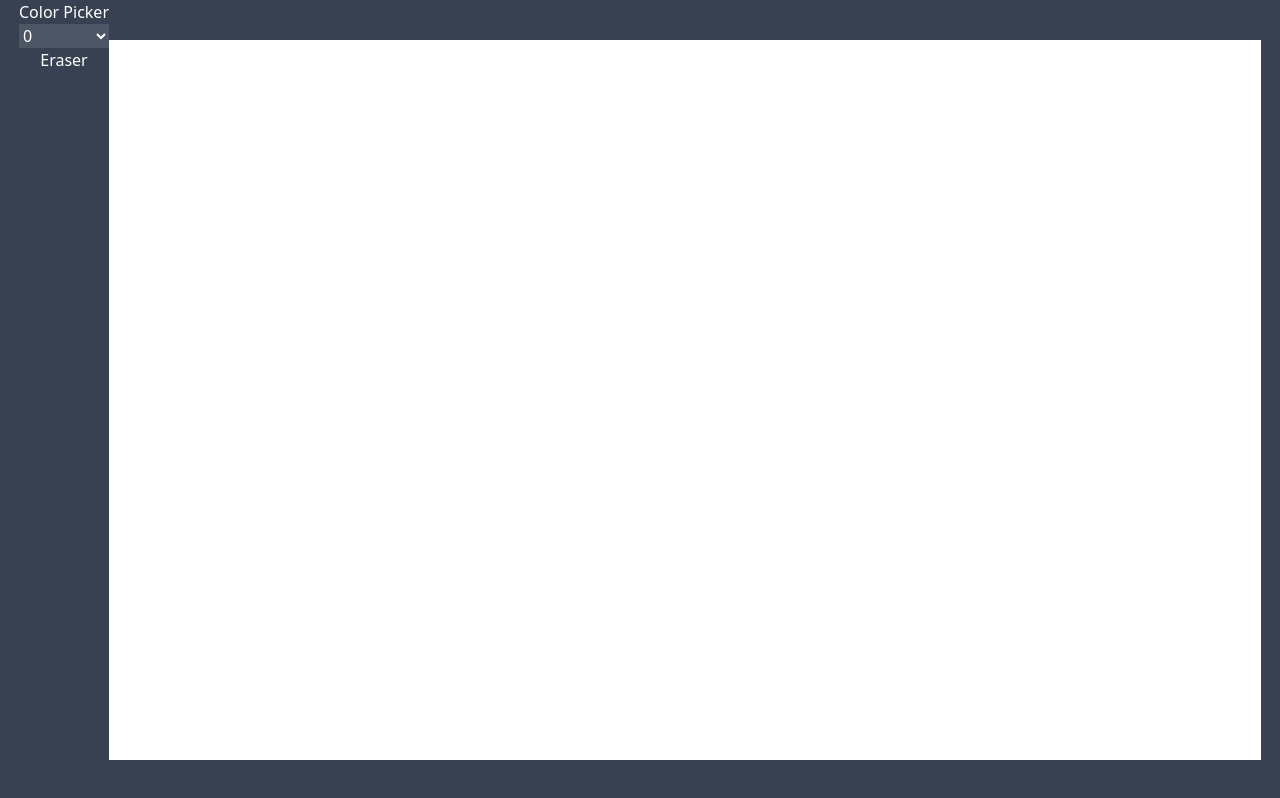
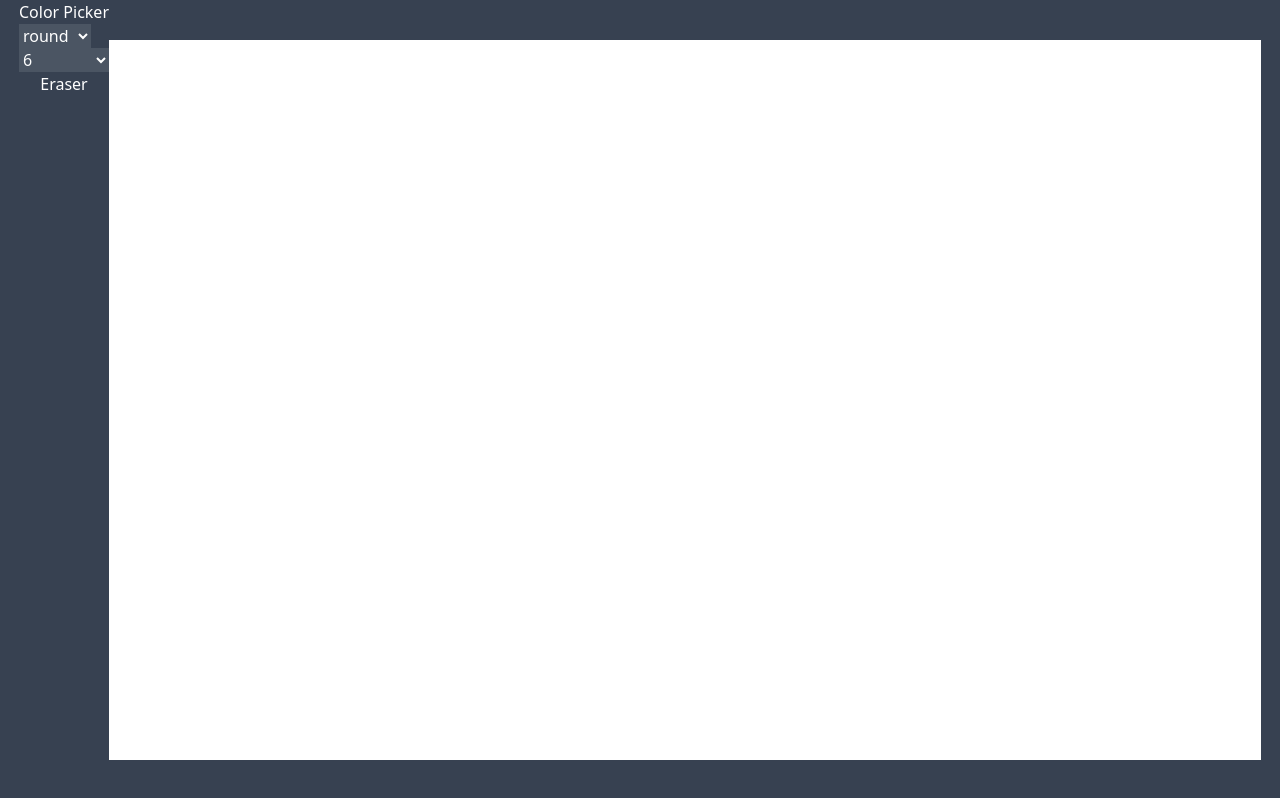
Before and after one commit to theolvq/paint-app-mintbean-hackathon, a Next.js app: page / in a window 1280 px wide. Built offline with nearby package versions, Linux system fonts and the light colour scheme.

Commit message:
added line cap picker, cursor also changes shape

```diff
--- a/components/Canvas.tsx
+++ b/components/Canvas.tsx
@@ -10,9 +10,10 @@ import Cursor from './Cursor';
 interface IProps {
   color: string;
   strokeWidth: number;
+  lineCap: CanvasLineCap;
 }
 
-const Canvas: FC<IProps> = ({ color, strokeWidth }) => {
+const Canvas: FC<IProps> = ({ color, strokeWidth, lineCap }) => {
   const canvasRef = useRef<HTMLCanvasElement>(null!);
   const ctxRef = useRef<CanvasRenderingContext2D>(null!);
 
@@ -37,13 +38,13 @@ const Canvas: FC<IProps> = ({ color, strokeWidth }) => {
     const canvas = canvasRef.current;
     const ctx = canvas.getContext('2d')!;
     ctx.scale(devicePixelRatio, devicePixelRatio);
-    ctx.lineCap = 'round';
+    ctx.lineCap = lineCap;
     ctx.strokeStyle = color;
     ctx.fillStyle = color;
     ctx.lineWidth = strokeWidth;
-    ctx.lineJoin = 'bevel';
+    // ctx.lineJoin = 'bevel';
     ctxRef.current = ctx;
-  }, [color, strokeWidth]);
+  }, [color, strokeWidth, lineCap]);
 
   // const handleClick: MouseEventHandler = ({ nativeEvent }) => {
   //   const { offsetX, offsetY } = nativeEvent;
@@ -93,6 +94,7 @@ const Canvas: FC<IProps> = ({ color, strokeWidth }) => {
         cursorHidden={cursorHidden}
         strokeWidth={strokeWidth}
         color={color}
+        lineCap={lineCap}
       />
       <canvas
         className='bg-white w-11/12 h-11/12'
--- a/components/Cursor.tsx
+++ b/components/Cursor.tsx
@@ -5,6 +5,7 @@ interface IProps {
   cursorHidden: boolean;
   strokeWidth: number;
   color: string;
+  lineCap: CanvasLineCap;
 }
 
 const Cursor: FC<IProps> = ({
@@ -12,11 +13,14 @@ const Cursor: FC<IProps> = ({
   cursorHidden,
   strokeWidth,
   color,
+  lineCap,
 }) => {
   const cursorRadius = strokeWidth;
+  const cursorStyle = lineCap === 'round' ? 'rounded-full' : 'rounded-none';
+
   return (
     <div
-      className={`cursor ${cursorHidden ? 'hidden' : 'block'}`}
+      className={`cursor  ${cursorStyle}  ${cursorHidden ? 'hidden' : 'block'}`}
       style={{
         width: cursorRadius,
         height: cursorRadius,
--- /dev/null
+++ b/components/LineCapPicker.tsx
@@ -0,0 +1,28 @@
+import React, { FC } from 'react';
+
+interface IProps {
+  lineCap: CanvasLineCap;
+  setLineCap: (lineCap: CanvasLineCap) => void;
+}
+
+const LineCapPicker: FC<IProps> = ({ lineCap, setLineCap }) => {
+  const handleSelect = (e: React.ChangeEvent<HTMLSelectElement>) => {
+    const { value } = e.currentTarget;
+    setLineCap(value as CanvasLineCap);
+  };
+  return (
+    <div>
+      <select
+        className='bg-gray-600'
+        onChange={handleSelect}
+        defaultValue={lineCap}
+      >
+        <option value='butt'>butt</option>
+        <option value='round'>round</option>
+        <option value='square'>square</option>
+      </select>
+    </div>
+  );
+};
+
+export default LineCapPicker;
--- a/components/StrokeWidthPicker.tsx
+++ b/components/StrokeWidthPicker.tsx
@@ -6,7 +6,7 @@ interface IProps {
 }
 
 const StrokeWidthPicker: FC<IProps> = ({ strokeWidth, setStrokeWidth }) => {
-  const handleSelectChange = (e: React.ChangeEvent<HTMLSelectElement>) => {
+  const handleSelect = (e: React.ChangeEvent<HTMLSelectElement>) => {
     const { value } = e.target;
     setStrokeWidth(Number(value));
   };
@@ -21,7 +21,7 @@ const StrokeWidthPicker: FC<IProps> = ({ strokeWidth, setStrokeWidth }) => {
       defaultValue={strokeWidth}
       name='strokeWidth'
       id='strokeWidth'
-      onChange={handleSelectChange}
+      onChange={handleSelect}
     >
       {options.map((option) => (
         <option key={option} value={option}>
--- a/components/Toolbar.tsx
+++ b/components/Toolbar.tsx
@@ -1,6 +1,7 @@
 import React, { FC, useEffect, useState } from 'react';
 import ColorPicker from './ColorPicker';
 import Eraser from './Eraser';
+import LineCapPicker from './LineCapPicker';
 import StrokeWidthPicker from './StrokeWidthPicker';
 
 interface IProps {
@@ -8,6 +9,8 @@ interface IProps {
   setColor: (color: string) => void;
   strokeWidth: number;
   setStrokeWidth: (strokeWidth: number) => void;
+  lineCap: CanvasLineCap;
+  setLineCap: (lineCap: CanvasLineCap) => void;
 }
 
 const Toolbar: FC<IProps> = ({
@@ -15,6 +18,8 @@ const Toolbar: FC<IProps> = ({
   setColor,
   strokeWidth,
   setStrokeWidth,
+  lineCap,
+  setLineCap,
 }) => {
   const [showColorPicker, setShowColorPicker] = useState(false);
 
@@ -37,6 +42,7 @@ const Toolbar: FC<IProps> = ({
         </button>
         {showColorPicker && <ColorPicker color={color} setColor={setColor} />}
       </div>
+      <LineCapPicker lineCap={lineCap} setLineCap={setLineCap} />
       <StrokeWidthPicker
         strokeWidth={strokeWidth}
         setStrokeWidth={setStrokeWidth}
--- a/pages/index.tsx
+++ b/pages/index.tsx
@@ -9,7 +9,8 @@ import Toolbar from '../components/Toolbar';
 
 const Home: NextPage = () => {
   const [color, setColor] = useState('#000000');
-  const [strokeWidth, setStrokeWidth] = useState(5);
+  const [strokeWidth, setStrokeWidth] = useState(6);
+  const [lineCap, setLineCap] = useState<CanvasLineCap>('round');
 
   return (
     <>
@@ -24,8 +25,10 @@ const Home: NextPage = () => {
           setColor={setColor}
           strokeWidth={strokeWidth}
           setStrokeWidth={setStrokeWidth}
+          lineCap={lineCap}
+          setLineCap={setLineCap}
         />
-        <Canvas color={color} strokeWidth={strokeWidth} />
+        <Canvas color={color} strokeWidth={strokeWidth} lineCap={lineCap} />
       </main>
     </>
   );
--- a/styles/globals.css
+++ b/styles/globals.css
@@ -10,9 +10,15 @@
 
 @layer components {
   .cursor {
-    border-radius: 100%;
     position: fixed;
     pointer-events: none;
+  }
+  .round {
+    border-radius: 100%;
+  }
+
+  .square {
+    border-radius: 0;
   }
 
   .tooltip-arrow {
```
